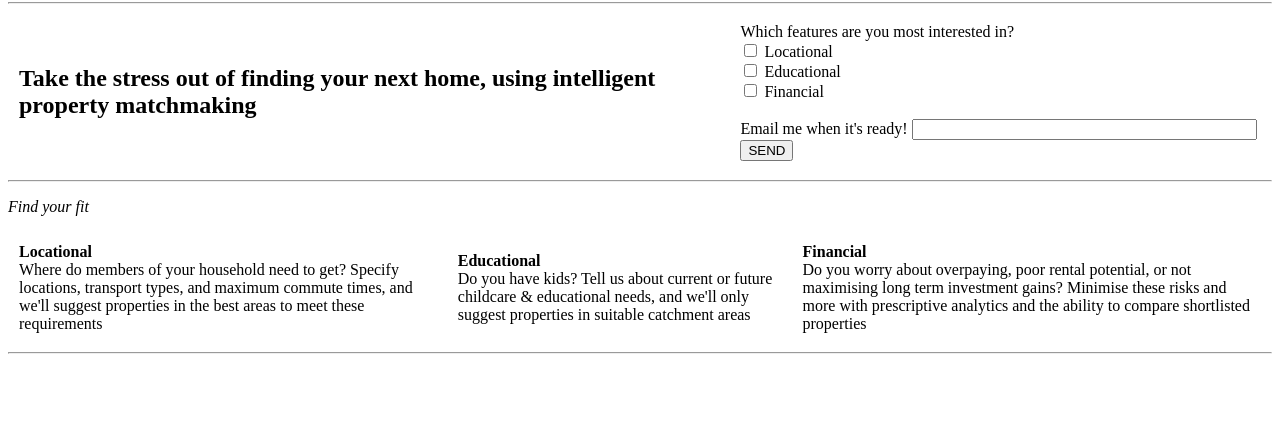
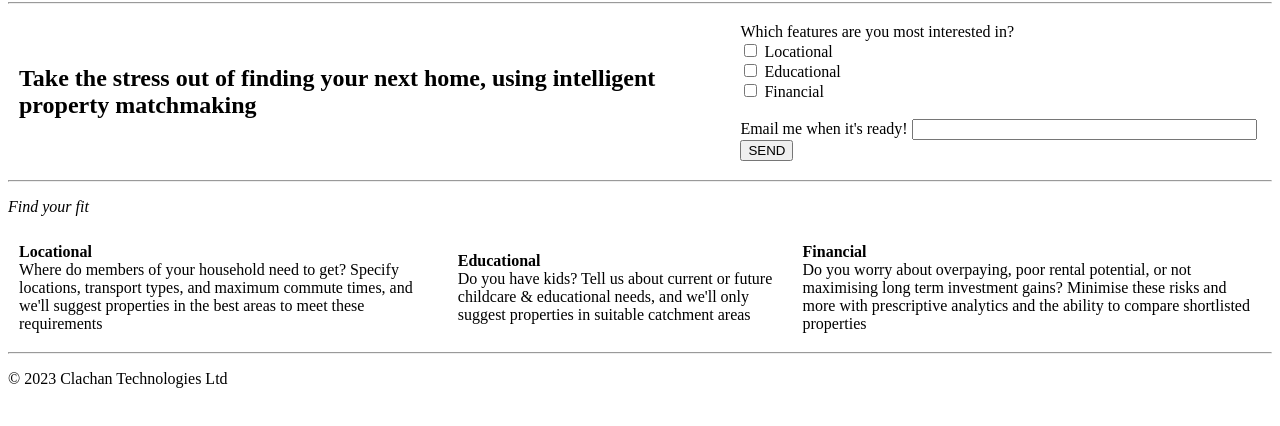
Before and after one commit to sandybourner/homematchr, a plain HTML site: page index.html in a window 1280 px wide. Shown: the part 78-504 px from the top of the page. Drawn offline with Linux system fonts and the light colour scheme.

Commit message:
Update index.html

```diff
--- a/index.html
+++ b/index.html
@@ -41,8 +41,11 @@
             </tr>
         </table>
         <hr>
-        <!-- <img src="donkey.jpeg" alt="Donkey"> -->
 
     </body>
 
+    <footer>
+        <p>© 2023 Clachan Technologies Ltd</p>
+    </footer>
+
 </html>
```
